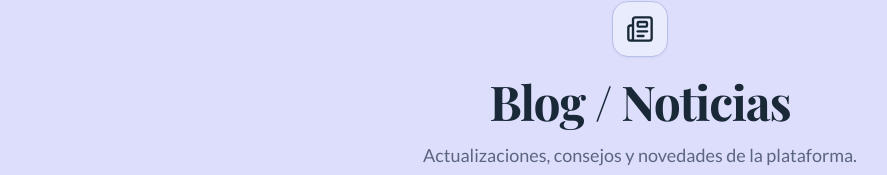
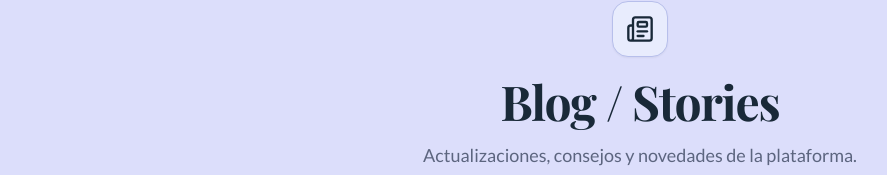
Before and after one commit to rickyblot/MemorIAmobile, a React (Vite) app in the folder apps/web/: page /blog in a window 1280 px wide. Shown: the part 119-294 px from the top of the page, without its empty margins (0-887 px from the left). Built offline with nearby package versions, Linux system fonts and the light colour scheme; no server answers.

Commit message:
Update blog terminology in Header and BlogIndex components
- Renamed 'Historias' to 'Blog' in the Header component for consistency.
- Changed the title and heading in BlogIndex from 'Noticias' to 'Stories' to better reflect content.

```diff
--- a/apps/web/src/components/Header.jsx
+++ b/apps/web/src/components/Header.jsx
@@ -15,7 +15,7 @@ export default function Header() {
   const navLinks = [
     { name: 'Inicio', path: '/' },
     { name: 'Planes', path: '/plans' },
-    { name: 'Historias', path: '/blog' },
+    { name: 'Blog', path: '/blog' },
     { name: 'Preguntas', path: '/faq' },
     { name: 'Contacto', path: '/contact' },
   ];
--- a/apps/web/src/pages/blog/BlogIndex.jsx
+++ b/apps/web/src/pages/blog/BlogIndex.jsx
@@ -16,7 +16,7 @@ export default function BlogIndex() {
   return (
     <div className="min-h-screen bg-secondary/50 flex flex-col">
       <Helmet>
-        <title>Blog / Noticias - MemorIAmobile</title>
+        <title>Blog / Stories - MemorIAmobile</title>
         <meta
           name="description"
           content="Novedades, guías y actualizaciones de MemorIAmobile."
@@ -36,7 +36,7 @@ export default function BlogIndex() {
               <Newspaper className="w-7 h-7" />
             </div>
             <h1 className="text-4xl sm:text-5xl font-extrabold text-primary font-heading tracking-tight mb-4">
-              Blog / Noticias
+              Blog / Stories
             </h1>
             <p className="text-lg text-muted-foreground">
               Actualizaciones, consejos y novedades de la plataforma.
```
